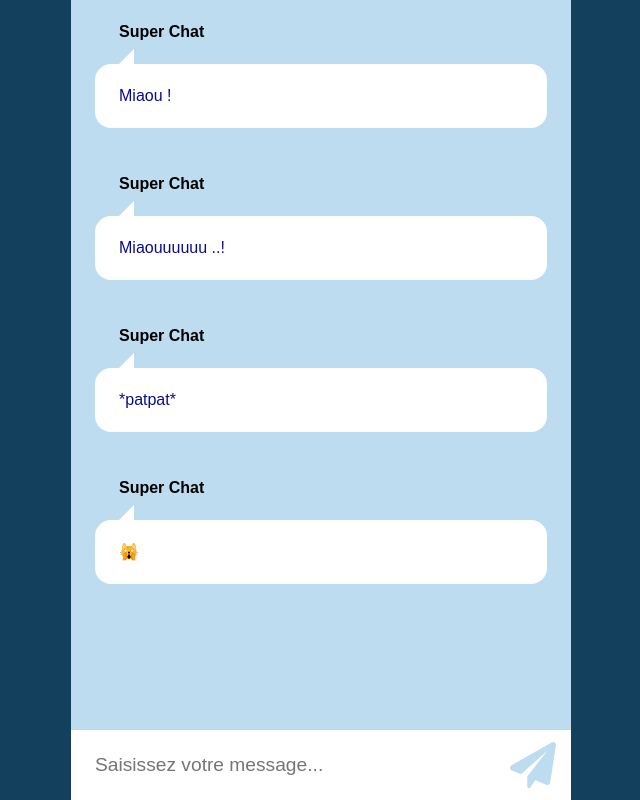
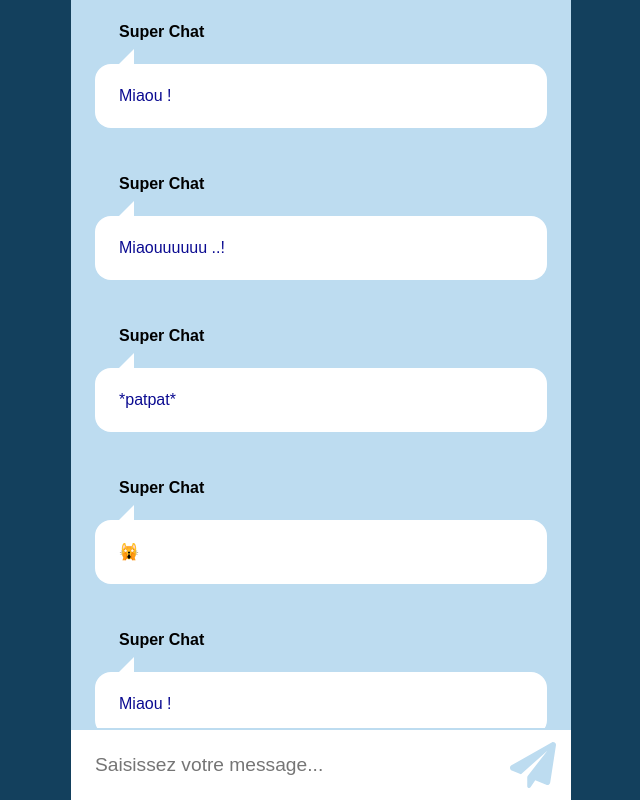
Before and after one commit to AgathePons/react_09_WIP, a React app: page / in a window 1280 px wide. Shown: the whole page, without its empty margins (319-959 px from the left). Built offline with nearby package versions, Linux system fonts and the light colour scheme.

Commit message:
improve css

```diff
--- a/src/reducers/reducer.js
+++ b/src/reducers/reducer.js
@@ -1,11 +1,31 @@
 // == Import Actions
-import { CHANGE_INPUT_MESSAGE, SEND_INPUT_MESSAGE } from "../actions/actions";
+import { CHANGE_INPUT_MESSAGE, SEND_INPUT_MESSAGE } from '../actions/actions';
 
 // == Initial state
 const initialState = {
   messageInputText: '',
   author: 'SuperChat',
   messages: [
+    {
+      id: 1,
+      author: 'Super Chat',
+      messageText: 'Miaou !',
+    },
+    {
+      id: 2,
+      author: 'Super Chat',
+      messageText: 'Miaouuuuuu ..!',
+    },
+    {
+      id: 3,
+      author: 'Super Chat',
+      messageText: '*patpat*',
+    },
+    {
+      id: 4,
+      author: 'Super Chat',
+      messageText: '🙀',
+    },
     {
       id: 1,
       author: 'Super Chat',
--- a/src/styles/index.scss
+++ b/src/styles/index.scss
@@ -12,14 +12,33 @@ body {
 }
 
 .chat-container {
+  position: relative;
   width: 75%;
   max-width: 500px;
-  height: 100%;
+  height: 100vh;
   margin: 0 auto;
   background-color: #BDDCF0;
   display: flex;
   flex-direction: column;
   .msg-container {
     flex-grow: 1;
+    height: 100%;
+    overflow-y: scroll;
+    margin-bottom: 4.5rem;
+    &::-webkit-scrollbar-thumb {
+      width: 10px;
+      border-radius: 1rem;
+      background-color: #0b0b91;
+      background-image: -webkit-gradient(linear, left bottom, left top, color-stop(0.44, #5b8daf), color-stop(0.72, #21638b));
+    }
+    &::-webkit-scrollbar {
+      width: 10px;
+      background-color: #F5F5F5;
+    }
+  }
+  .form-container {
+    position: absolute;
+    bottom: 0;
+    width: 100%;
   }
 }
```
